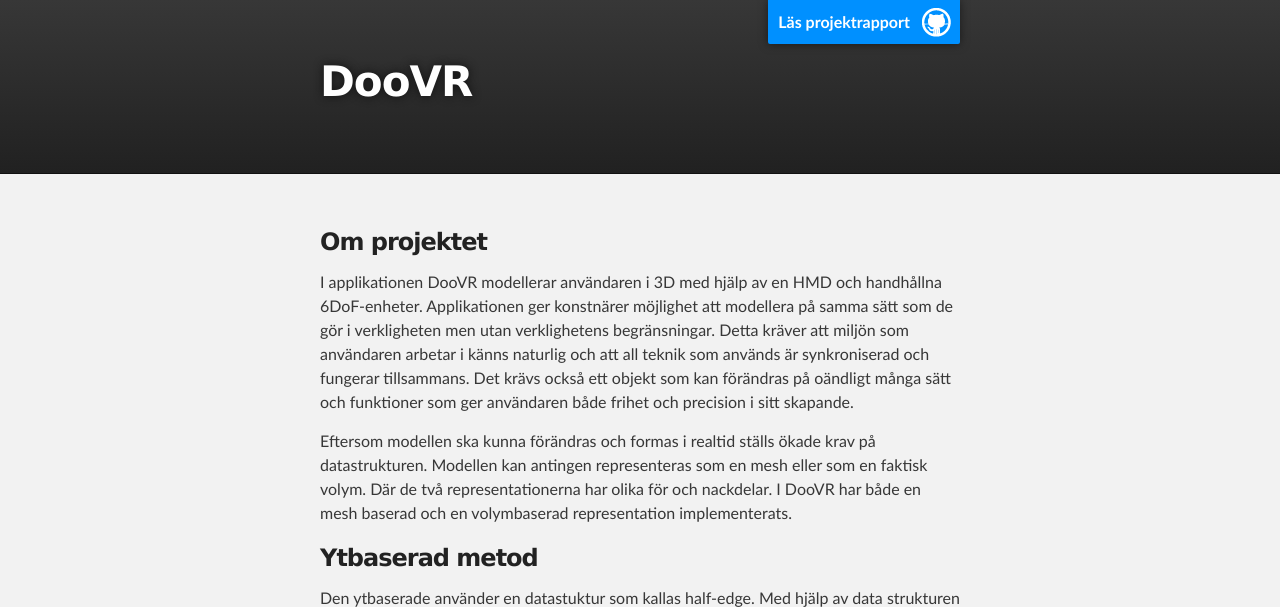
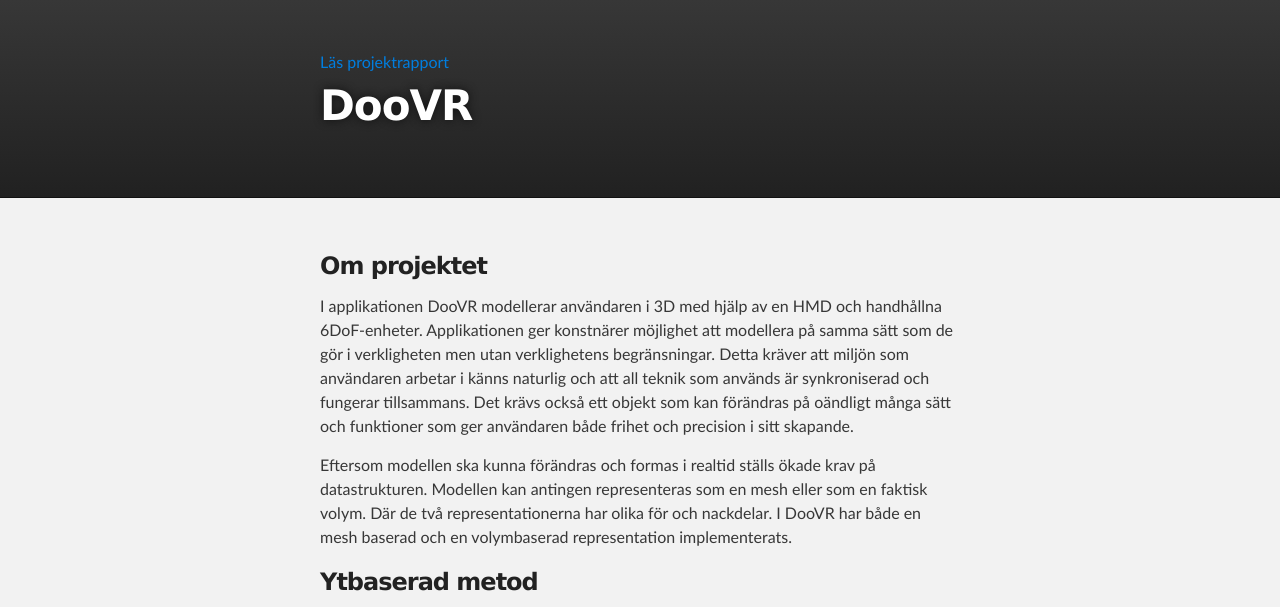
Before and after one commit to Isafo/DooVR_showcase, a plain HTML site: page index.html in a window 1280 px wide. Shown: the top 607 px of the page. Drawn offline with Linux system fonts and the light colour scheme.

Commit message:
Update index.html

```diff
--- a/index.html
+++ b/index.html
@@ -16,7 +16,7 @@
     <!-- HEADER -->
     <div id="header_wrap" class="outer">
         <header class="inner">
-          <a id="forkme_banner" href="https://drive.google.com/file/d/0B2NCr5pSG16aTFpfcFg4NHVMMVU/view?usp=sharing">Läs projektrapport</a>
+          <a href="https://drive.google.com/file/d/0B2NCr5pSG16aTFpfcFg4NHVMMVU/view?usp=sharing">Läs projektrapport</a>
 
           <h1 id="project_title">DooVR</h1>
           <h2 id="project_tagline"></h2>
```
